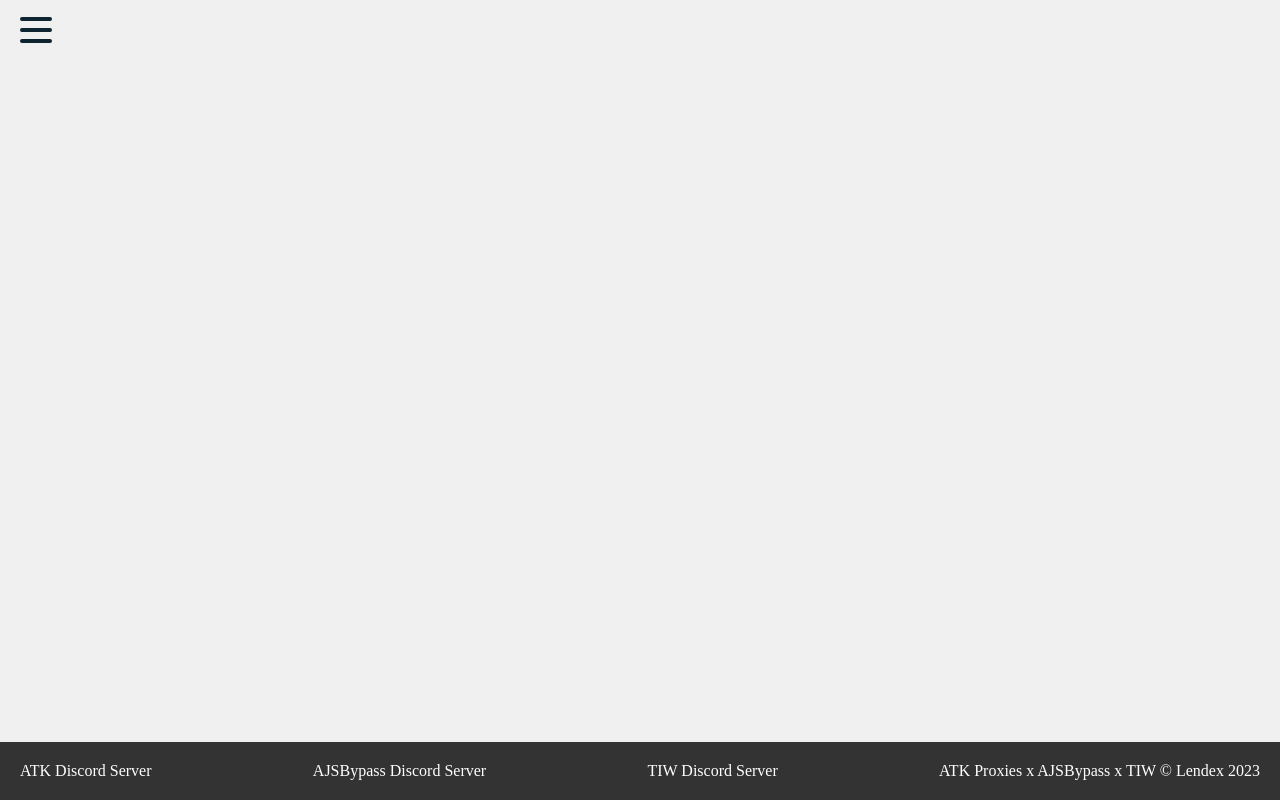
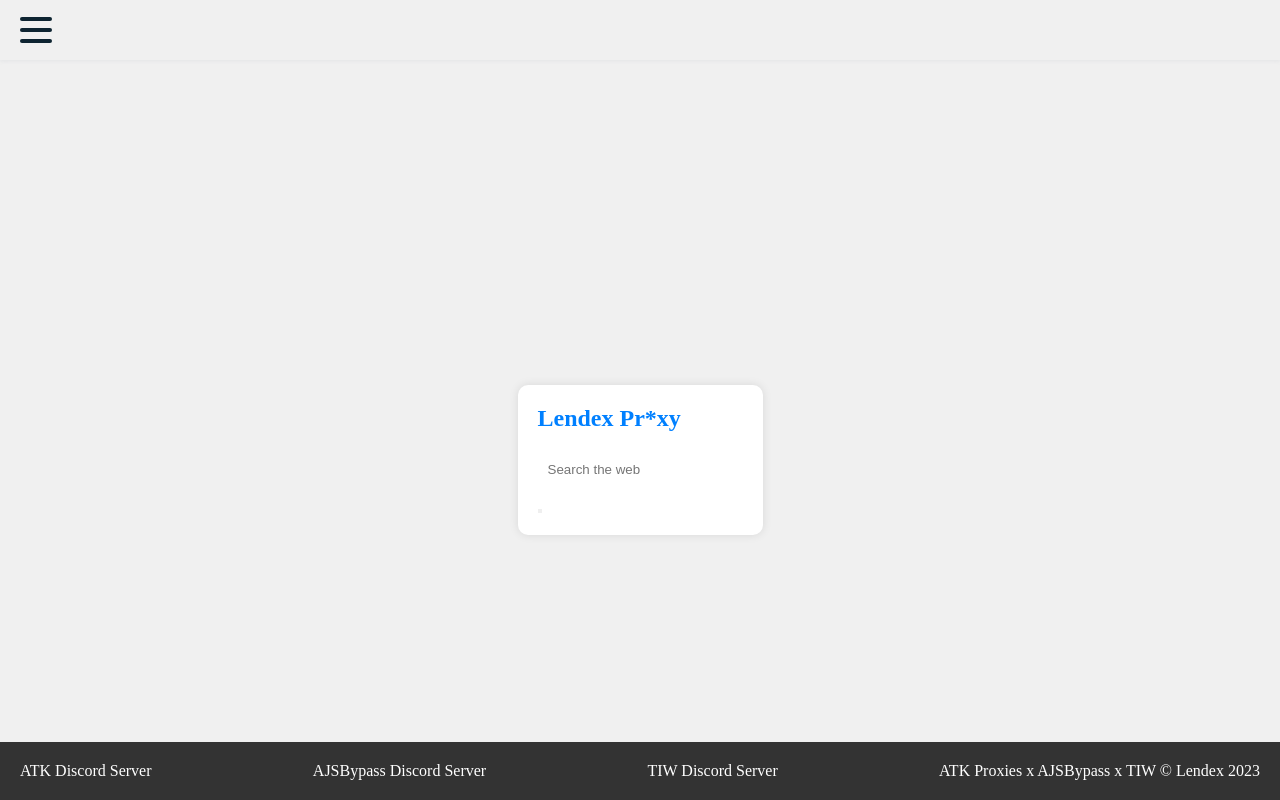
Before and after one commit to Treezyspecial/Lendex-Proxy-Beta, a website: page index.html in a window 1280 px wide. Shown: the top 800 px of the page. Drawn offline with Linux system fonts and the light colour scheme.

Commit message:
Update index.html

```diff
--- a/index.html
+++ b/index.html
@@ -1,20 +1,18 @@
 <!DOCTYPE html>
 <html>
   <head>
-    <title>Lendex Proxy</title>
+    <title>Lendex PR*xy</title>
     <link rel="stylesheet" type="text/css" href="style.css">
   </head>
   <body>
-    <div class="navbar">
+    <nav class="navbar">
       <div class="container nav-container">
-            <input class="checkbox" type="checkbox" name="" id="" />
+        <input class="checkbox" type="checkbox" />
         <div class="hamburger-lines">
           <span class="line line1"></span>
           <span class="line line2"></span>
           <span class="line line3"></span>
         </div>
-        </div>
-    <nav>
         <ul class="menu-items">
           <li><a href="./">Home</a></li>
           <li><a href="#">Announcements</a></li>
@@ -23,11 +21,12 @@
           <li><a href="#">About Us</a></li>
           <li><a href="#">Partners</a></li>
         </ul>
+      </div>
     </nav>
     <div class="container">
       <div class="form">
         <form id="uv-form" class="flex-center">
-          <h2>Lendex Proxy</h2>
+          <h2>Lendex Pr*xy</h2>
           <input
             id="uv-search-engine"
             value="https://www.google.com/search?q=%s"
```
Lines whose indentation alone changed are shown as unchanged.
